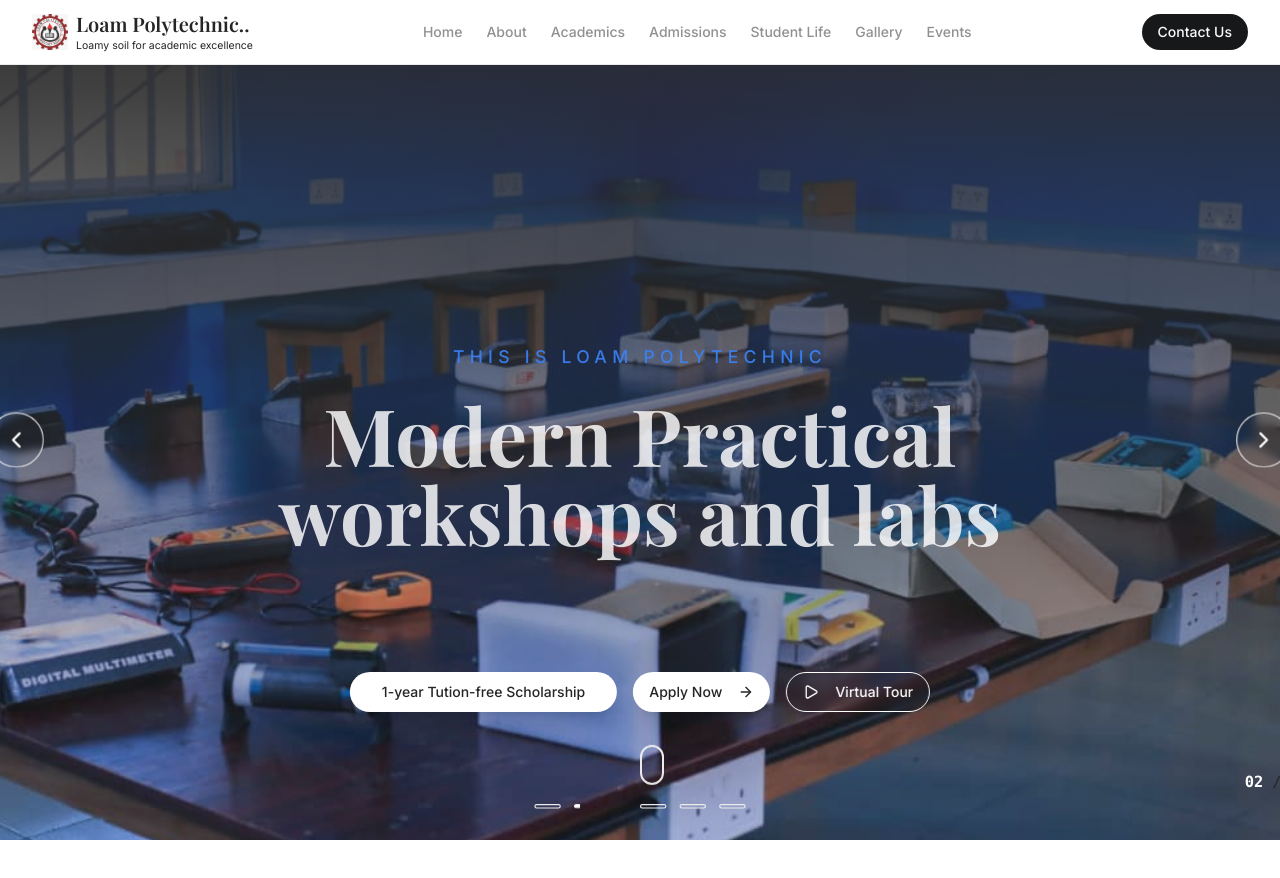
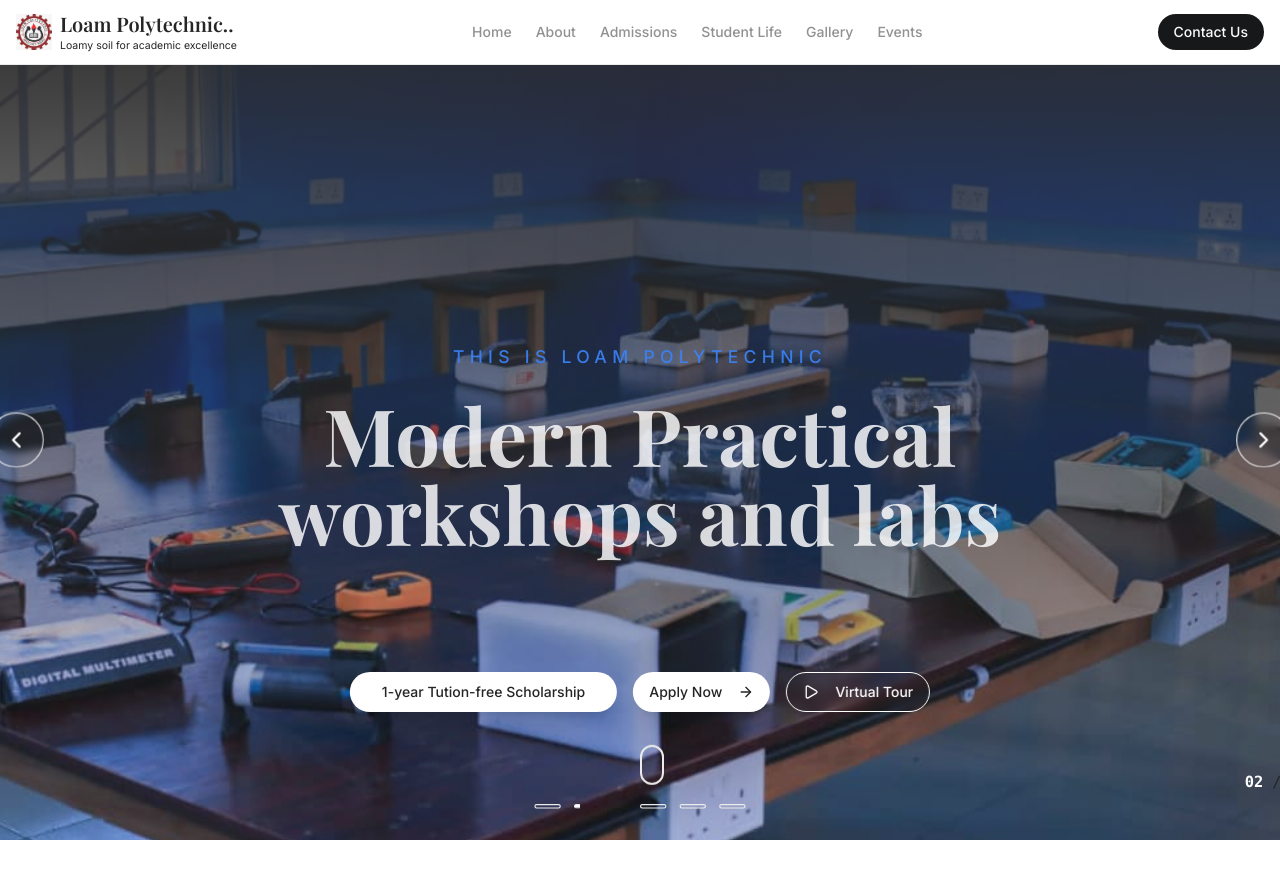
Before and after one commit to Berry-bott/loam, a React (Vite) app: page / in a window 1280 px wide. Shown: the top 878 px of the page. Built offline with nearby package versions, Linux system fonts and the light colour scheme.

Commit message:
new commit

```diff
--- a/src/App.jsx
+++ b/src/App.jsx
@@ -2,7 +2,7 @@ import { Routes, Route } from "react-router-dom"
 import HomePage from "./pages/HomePage"
 import AboutPage from "./pages/AboutPage"
 import AcademicsPage from "./pages/AcademicsPage"
-import AdmissionsPage from "./pages/AdmissionsPage"
+// import AdmissionsPage from "./pages/AdmissionsPage"
 import StudentLifePage from "./pages/StudentLifePage"
 import GalleryPage from "./pages/GalleryPage"
 import EventsPage from "./pages/EventsPage"
@@ -15,7 +15,7 @@ function App() {
       <Route path="/" element={<HomePage />} />
       <Route path="/about" element={<AboutPage />} />
       <Route path="/academics" element={<AcademicsPage />} />
-      <Route path="/admissions" element={<AdmissionsPage />} />
+      {/* <Route path="/admissions" element={<AdmissionsPage />} /> */}
       <Route path="/student-life" element={<StudentLifePage />} />
       <Route path="/gallery" element={<GalleryPage />} />
       <Route path="/events" element={<EventsPage />} />
--- a/src/components/Navbar.jsx
+++ b/src/components/Navbar.jsx
@@ -7,7 +7,7 @@ import { Button } from "./ui/button"
 const navLinks = [
   { href: "/", label: "Home" },
   { href: "/about", label: "About" },
-  { href: "/academics", label: "Academics" },
+  // { href: "/academics", label: "Academics" },
   { href: "/admissions", label: "Admissions" },
   { href: "/student-life", label: "Student Life" },
   { href: "/gallery", label: "Gallery" },
@@ -20,7 +20,7 @@ export function Navbar() {
 
   return (
     <header className="fixed top-0 left-0 right-0 z-50 bg-background backdrop-blur-md border-b border-border">
-      <nav className="mx-auto max-w-7xl px-4 sm:px-6 lg:px-8">
+      <nav className="mx-auto px-4  lg:px-4">
         <div className="flex h-16 items-center justify-between">
           <Link to="/" className="flex items-center gap-2">
             <div className="h-9 w-9 rounded-full bg-primary" >
```
